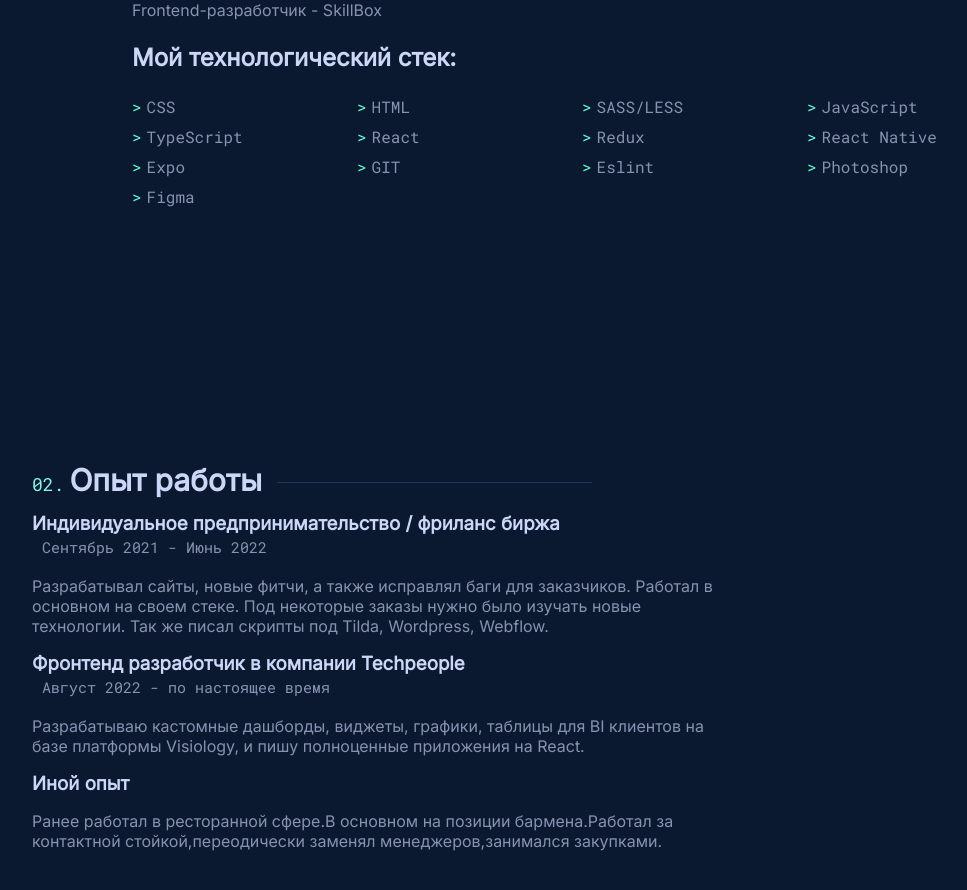
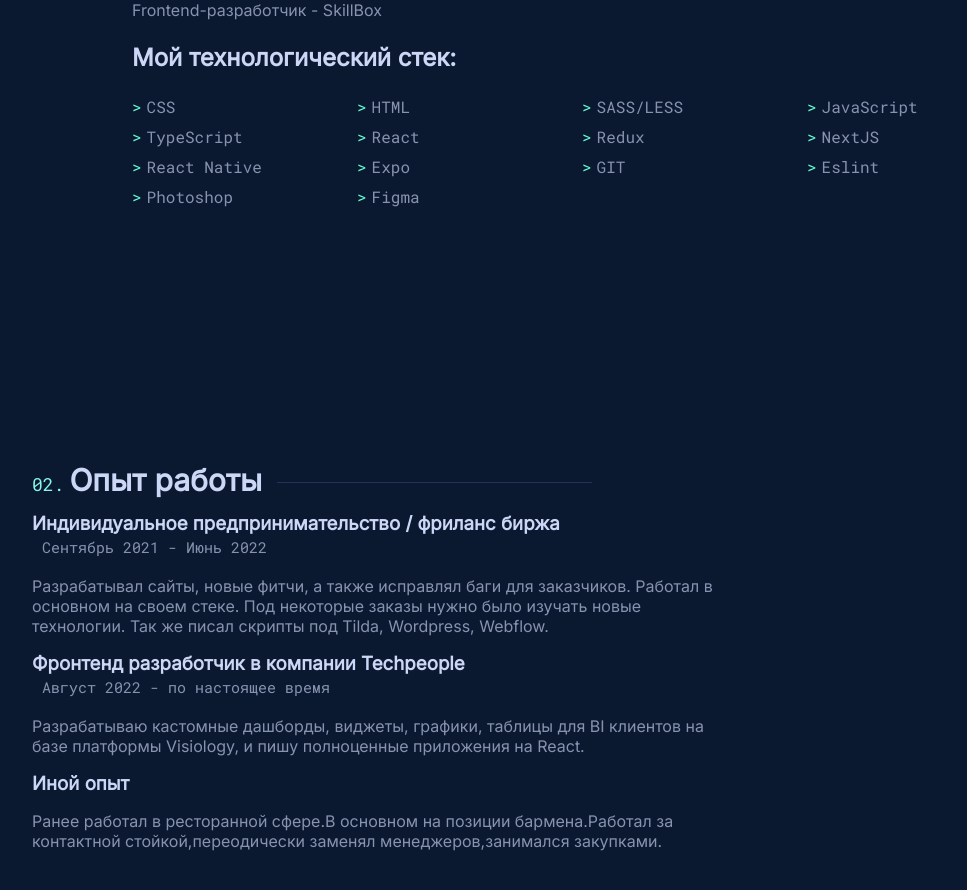
Before and after one commit to Zhukov1995/portfolio_app, a React (Create React App) app: page / in a window 1280 px wide. Shown: the part 1240-2130 px from the top of the page, without its empty margins (108-1075 px from the left). Built offline with nearby package versions, Linux system fonts and the light colour scheme.

Commit message:
add new hard skill

```diff
--- a/src/App/Pages/Main/Sections/SectionAbout/sectionAbout.js
+++ b/src/App/Pages/Main/Sections/SectionAbout/sectionAbout.js
@@ -55,6 +55,7 @@ const SectionAbout = () => {
                     <li>TypeScript</li>
                     <li>React</li>
                     <li>Redux</li>
+                    <li>NextJS</li>
                     <li>React Native</li>
                     <li>Expo </li>
                     <li>GIT</li>
```
